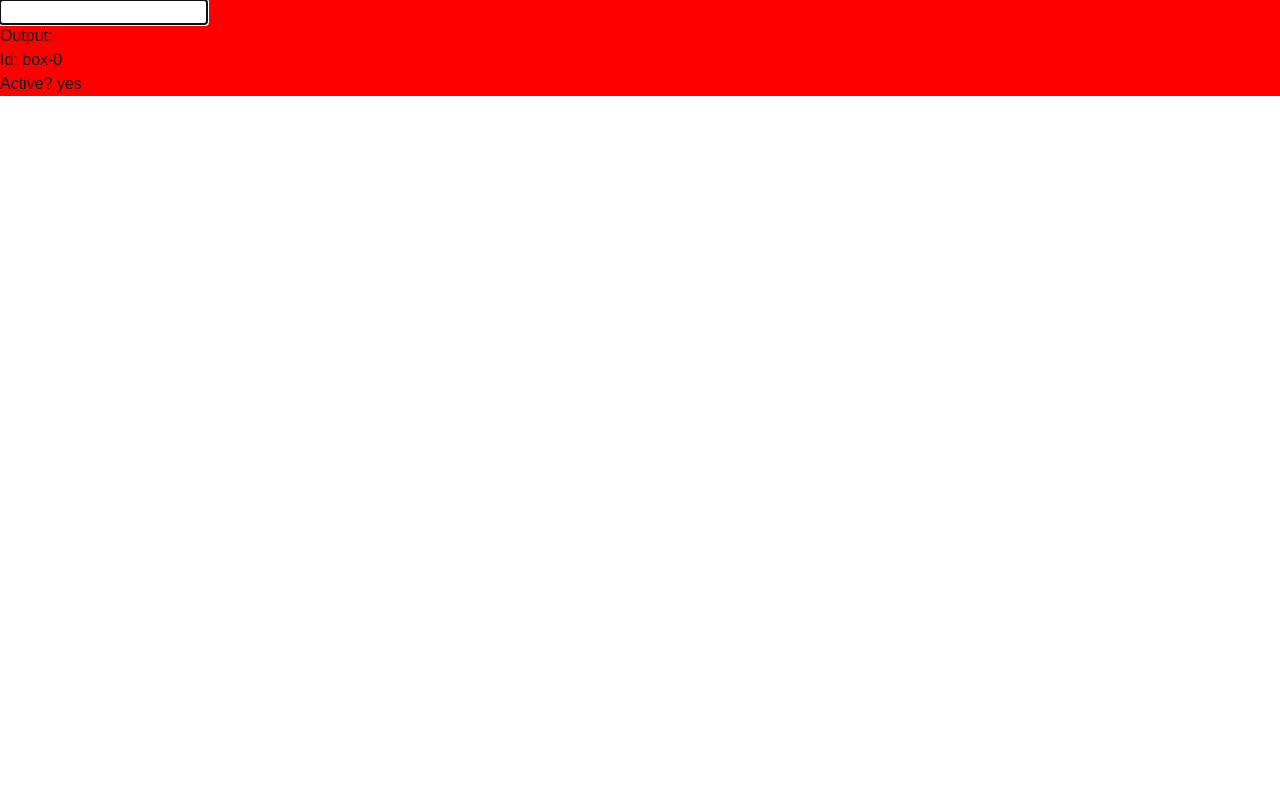
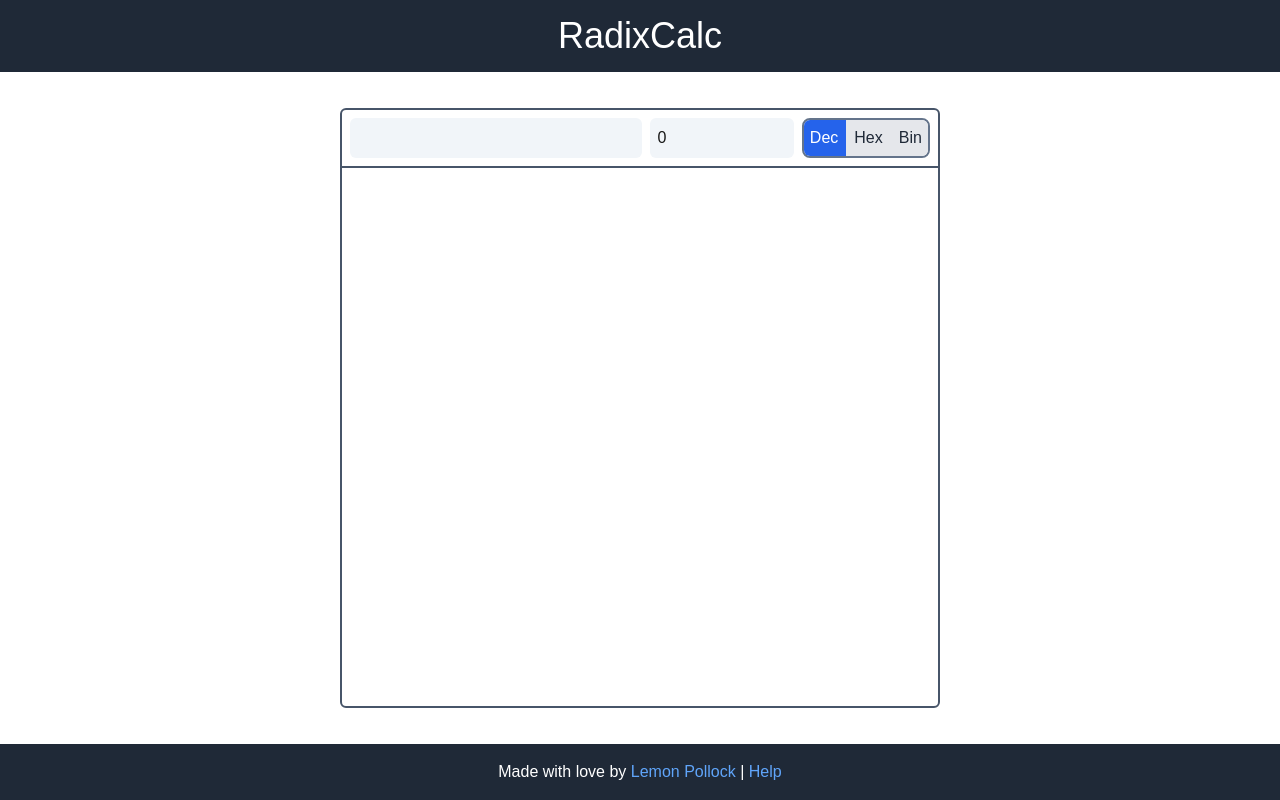
Before and after one commit to LemonPol/Multi-Base-Calculator-Redux, a Next.js app: page / in a window 1280 px wide. Built offline with nearby package versions, Linux system fonts and the light colour scheme.

Commit message:
Better UI + Header & Footer

```diff
--- a/app/components/EquationBox.tsx
+++ b/app/components/EquationBox.tsx
@@ -1,18 +1,20 @@
 "use client"
 
-import { forwardRef, useImperativeHandle, useRef, useState } from "react";
-import { result, error, EquationBoxProps } from "../types/common";
+import { forwardRef, useEffect, useImperativeHandle, useRef, useState } from "react";
+import { result, error, EquationBoxProps, evaluation } from "../types/common";
 import { useVariableMap } from "./EquationContainer";
+import Selector from "./Selector";
 
 const EquationBox = forwardRef(({ evaluate, id, setactive, activeid, processinput}: EquationBoxProps, ref) => {
 
     const { variableMap, setVariableMap } = useVariableMap();
-    const [display, setDisplay] = useState<string>("");
+    const [evaluation, setEvaluation] = useState<evaluation>();
+    const [display, setDisplay] = useState<string>();
+    const [base, setBase] = useState<Number>(0);
 
     const inputRef = useRef<HTMLInputElement>(null);
 
     const value = useRef("");
-
 
     useImperativeHandle(ref, () => ({
         focus() {
@@ -22,10 +24,17 @@ const EquationBox = forwardRef(({ evaluate, id, setactive, activeid, processinpu
         },
         evaluate() {
             const result = evaluateEquation(value.current);
+            setEvaluation(result);
             if (result.status) {
-                setDisplay((result.data as result).dec as string);
+                const data = result.data as result;
+                switch(base) {
+                    case 0 : setDisplay((data.dec)); break;
+                    case 1 : setDisplay((data.hex)); break;
+                    case 2 : setDisplay((data.bin)); break;
+                }
+
             } else {
-                setDisplay(error[(result.data as error)]);
+                setDisplay(" ");
             }
         },
         input() {
@@ -35,7 +44,7 @@ const EquationBox = forwardRef(({ evaluate, id, setactive, activeid, processinpu
         }
     }));
 
-    function evaluateEquation(input: string) : {status: boolean, data: result} | {status: boolean, data: error} {
+    function evaluateEquation(input: string) : evaluation {
 
         // Check for empty input
         if (input.length == 0) {
@@ -238,7 +247,7 @@ const EquationBox = forwardRef(({ evaluate, id, setactive, activeid, processinpu
 
         }
 
-        return {status: true, data: {dec: resultValue.toString(10), hex: resultValue.toString(16), bin: resultValue.toString(2)}};
+        return {status: true, data: {dec: toFixed(resultValue as number), hex: resultValue.toString(16), bin: resultValue.toString(2)}};
 
     }
 
@@ -307,13 +316,21 @@ const EquationBox = forwardRef(({ evaluate, id, setactive, activeid, processinpu
 
     }
 
+    function toFixed(x: number): string {
+        if (Math.abs(x) < 0 || Math.abs(x) > 1e6) {
+          return x.toExponential(6);
+        } else {
+          return x.toFixed(6).replace(/\.?0+$/, '');
+        }
+      }
+
+
+
     return (
-        <div
-            style={{
-                backgroundColor: 'red'
-            }}
-        >
+        <div className="h-15 p-2 w-full">
+            <div className="flex">
                 <input
+                    className="w-[300px] rounded-md pl-2 outline-none overflow-hidden bg-slate-100	"
                     ref={inputRef}
                     onChange={(e) => {
                         value.current = e.target.value;
@@ -327,15 +344,26 @@ const EquationBox = forwardRef(({ evaluate, id, setactive, activeid, processinpu
                     }}
                     id={id}
                 />
-            <p>
-                Output: {display}
+                <p
+                    className="w-[148px] rounded-md px-2 mx-2 flex items-center align-center overflow-auto scrollbar-hide bg-slate-100"
+                >
+                    {display || "0"}
+                    {evaluation?.status == false && (
+                        <span className="group flex items-center justify-center">
+                            <span className="text-red-500 cursor-pointer">⚠️</span>
+                            <span className="absolute right-full mr-2 w-max p-2 bg-gray-800 text-white text-sm rounded-lg opacity-0 group-hover:opacity-100 transition-opacity z-50">
+                                {error[evaluation.data as error]}
+                            </span>
+                        </span>
+                    )}
                 </p>
-            <p>
-                Id: {id}
-            </p>
-            <p>
-                Active? {activeid == id ? "yes" : "no"}
-            </p>
+                <Selector
+                    containerNum={1}
+                    setBase={setBase}
+                    evaluate={evaluate}
+                />
+            </div>
+            <hr className="border-t-2 border-slate-600 w-[600px] mt-2 -mb-2 -mx-2" />
         </div>
     )
 });
--- a/app/components/EquationContainer.tsx
+++ b/app/components/EquationContainer.tsx
@@ -35,7 +35,13 @@ function EquationContainer() {
     };
 
     const removeEquationBox = (id: string) => {
-        setEquationBoxes((prev) => prev.filter((boxId) => boxId !== id));
+        setEquationBoxes((prevBoxes) => {
+            const removeIndex = prevBoxes.indexOf(id) + 1;
+            return [
+                ...prevBoxes.slice(0, removeIndex - 1),
+                ...prevBoxes.slice(removeIndex),
+            ];
+        });
         refs.current.delete(id);
     };
 
@@ -64,6 +70,7 @@ function EquationContainer() {
             }
         } else if (e.key == 'Backspace') {
             if (equationBoxes.length != 1 && activeRef?.current.input() == "") {
+                e.preventDefault();
                 removeEquationBox(id);
                 if (equationBoxes.length > 1) {
                     if (activeIndex < equationBoxes.length - 1) {
@@ -116,7 +123,7 @@ function EquationContainer() {
     };
 
     return (
-        <div>
+        <div className="w-[600px] h-[600px] rounded-md border-2 border-slate-600 overflow-auto scrollbar-hide">
             <VariableContext.Provider value={{ variableMap, setVariableMap }}>
                 {equationBoxes.map((id) => {
                     if (!refs.current.has(id)) {
--- /dev/null
+++ b/app/components/Selector.tsx
@@ -0,0 +1,37 @@
+import React, { useState } from 'react';
+
+interface SelectorProps {
+    containerNum: number;
+    setBase: (base: number) => void;
+    evaluate: () => void;
+}
+
+const Selector: React.FC<SelectorProps> = ({ containerNum, setBase, evaluate }) => {
+    const labels = ["Dec", "Hex", "Bin"];
+    const [activeIndex, setActiveIndex] = useState(0);
+
+    const handleButtonClick = (index: number) => {
+        setActiveIndex(index);
+        setBase(index);
+        evaluate();
+    };
+
+    return (
+        <div className="h-10 button-container flex border-2 border-slate-500 rounded-lg overflow-hidden items-center justify-center">
+            {labels.map((label, index) => (
+                <button
+                    key={index}
+                    id={`btn_${containerNum}_${index}`}
+                    name={`btn_${containerNum}`}
+                    className={`toggle-btn flex-1 p-2 transition-colors duration-300 ${activeIndex === index ? 'bg-blue-600 text-white' : 'bg-gray-200 text-gray-800 hover:bg-blue-100'}`}
+                    onClick={() => handleButtonClick(index)}
+                    value={index}
+                >
+                    {label}
+                </button>
+            ))}
+        </div>
+    );
+};
+
+export default Selector;
--- a/app/globals.css
+++ b/app/globals.css
@@ -25,3 +25,12 @@ body {
     text-wrap: balance;
   }
 }
+
+.scrollbar-hide {
+  scrollbar-width: none;
+  -ms-overflow-style: none;
+}
+
+.scrollbar-hide::-webkit-scrollbar {
+  display: none;
+}
--- a/app/page.tsx
+++ b/app/page.tsx
@@ -1,11 +1,31 @@
 import EquationContainer from "./components/EquationContainer";
+
+const Header: React.FC = () => {
+  return (
+    <header className="bg-gray-800 text-white p-4 flex justify-center items-center">
+      <h1 className="text-4xl">RadixCalc</h1>
+    </header>
+  );
+};
+
+const Footer: React.FC = () => {
+  return (
+    <footer className="bg-gray-800 text-white p-4 text-center">
+      <p>
+        Made with love by <a href="https://LemonPollock.com" className="text-blue-400 hover:underline">Lemon Pollock</a> | <a href="/help" className="text-blue-400 hover:underline">Help</a>
+      </p>
+    </footer>
+  );
+};
 
 export default function Home() {
   return (
-    <div className="">
-      <div>
-        <EquationContainer/>
-      </div>
+    <div className="h-screen flex flex-col">
+      <Header/>
+      <main className="flex-grow flex justify-center items-center">
+        <EquationContainer />
+      </main>
+      <Footer/>
     </div>
   );
 }
--- a/app/types/common.ts
+++ b/app/types/common.ts
@@ -12,6 +12,11 @@ export interface result {
     bin: string
 }
 
+export interface evaluation {
+    status: boolean;
+    data: result | error;
+}
+
 export enum error {
     UNDEFINED_VARIABLE,
     MALFORMED_PARENTHESES,
```
Lines whose indentation alone changed are shown as unchanged.
